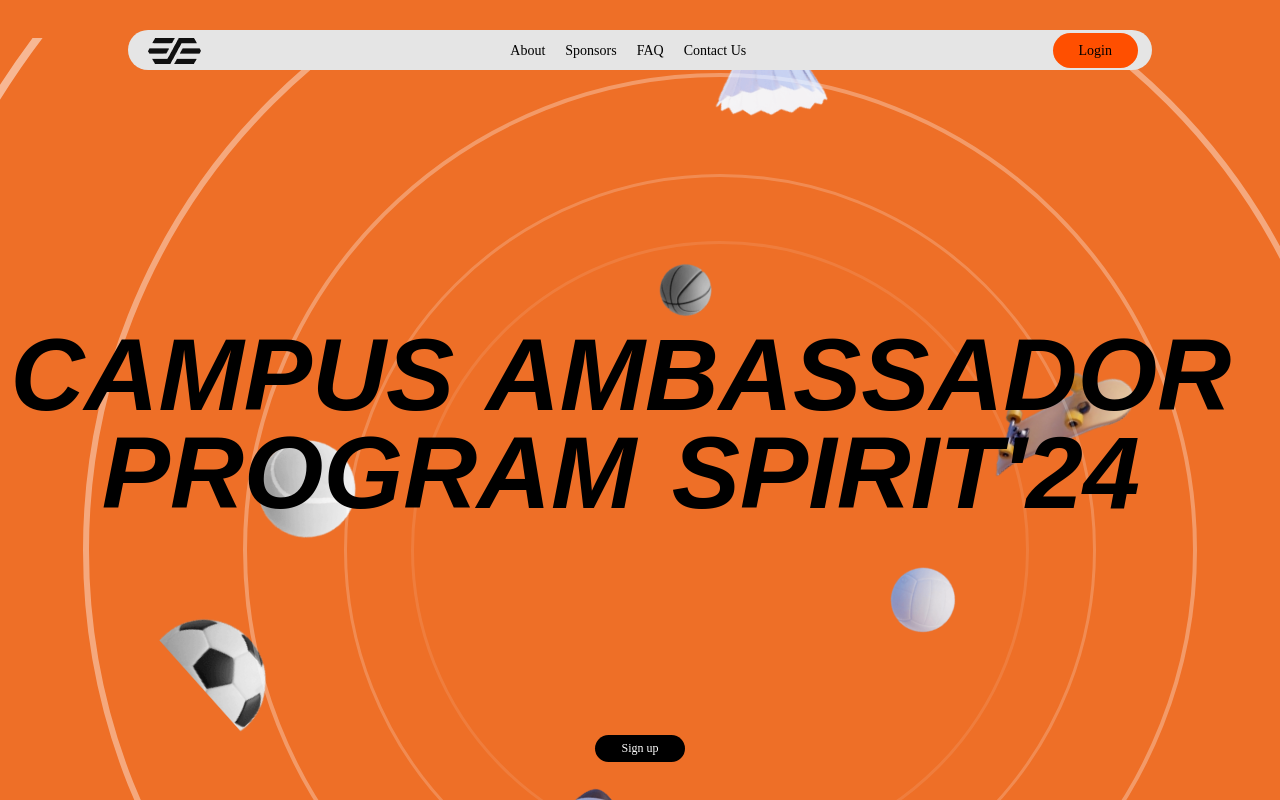
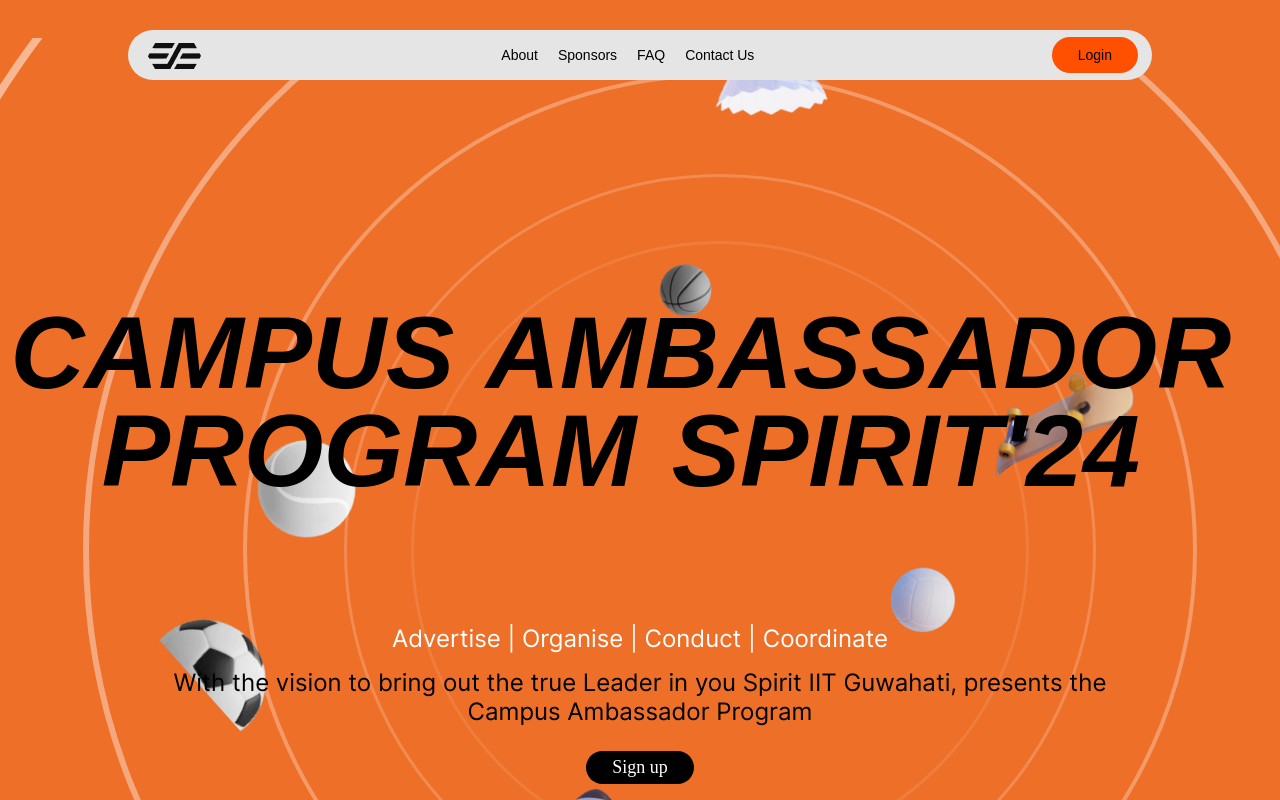
Before and after one commit to Ashmit-Verma/SPIRIT24, a React (Create React App) app in the folder frontend/: page / in a window 1280 px wide. Shown: the top 800 px of the page. Built offline with nearby package versions, Linux system fonts and the light colour scheme; a web font is replaced by a local one.

Commit message:
landing page changes

```diff
--- a/frontend/src/components/header/header.css
+++ b/frontend/src/components/header/header.css
@@ -1,8 +1,14 @@
+@font-face {
+  font-family: 'Roboto';
+  src: url('../fonts/Roboto-Bold.ttf') format('woff');
+  font-weight: normal;
+  font-style: normal;
+}
 .navbar{
   position: fixed;
   width: 80vw;
   margin-top: 30px;
-  height: 40px;
+  height: 50px;
   background-color:#E5E5E5;
   display: flex;
   justify-content: space-between;
@@ -29,7 +35,7 @@
 }
 .points{
 display: inline;
-
+font-family: 'Robotics',sans-serif;
 }
 .login
 {
@@ -49,6 +55,7 @@ display: inline;
   border-radius: 40px;
   margin-right: 1em;
   overflow: visible;
+  font-family: 'Robotics',sans-serif;
 }
 
 body{
--- a/frontend/src/components/hero/hero.css
+++ b/frontend/src/components/hero/hero.css
@@ -1,6 +1,12 @@
 @font-face {
   font-family: 'VVDS';
   src: url('../fonts/VVDS-Fifties-Exp-Bold-Italic.otf') format('woff');
+  font-weight: normal;
+  font-style: normal;
+}
+@font-face {
+  font-family: 'Inter';
+  src: url('../fonts/Inter-VariableFont_slnt\,wght.ttf') format('woff');
   font-weight: normal;
   font-style: normal;
 }
@@ -34,7 +40,7 @@
 
 .inner-div{
   margin-top: 10%;
-  height: 30vw;
+  height: 25vw;
   width: 100%;
   text-align: center;
   display: flex;
@@ -111,14 +117,24 @@
   margin-top: 2%;
   margin-bottom: 1%;
   color: white;
-  font-size: 12px;
+  font-size: 18px;
   background-color: black;
   padding: 6px 26px;
   border: none;
   border-radius: 40px;
 }
 
-
+.slogan{
+  color:white;
+  font-family: 'Inter',sans-serif;
+  font-size: 24px;
+  margin-bottom: 15px;
+}
+.tagline{
+  font-family: 'Inter',sans-serif;
+  font-size: 24px;
+  text-align: center;
+}
 @media (max-width: 1200px) {
   .Hero-wrap {
     margin-top: 5%;
@@ -148,12 +164,21 @@
 
 
   .texts a {
-    font-size: 14px;
+    font-size: 18px;
     padding: 8px 30px;
   }
 }
 
-
+@media(max-width:1000px)
+{
+  .slogan{
+    font-size: 18px;
+  }
+  .tagline
+  {
+    font-size:18px;
+  }
+}
 
 
 @media (max-width: 768px) {
@@ -188,12 +213,24 @@
     font-size: 14px;
     padding: 8px 30px;
   }
+  .slogan
+  {
+    font-size: 14px;
+  }
+  .tagline
+  {
+    font-size:14px;
+  }
 }
 
 
 
 
 @media (max-width: 600px) {
+  .inner-div
+  {
+    height:120px;
+  }
   .Hero-wrap {
     margin-top: 11%;
   }
@@ -226,3 +263,14 @@
     padding: 10px 35px;
   }
 }
+@media(max-width:420px)
+{
+  .slogan
+  {
+    font-size: 10px;
+  }
+  .tagline
+  {
+    font-size: 10px ;
+  }
+}
--- a/frontend/src/components/hero/hero.js
+++ b/frontend/src/components/hero/hero.js
@@ -8,6 +8,8 @@ const header = () => {
                  <h2 className='large'>CAMPUS AMBASSADOR</h2>
                  <h2 className='large'>PROGRAM SPIRIT'24</h2>
                 </div>
+                <p className='slogan'>Advertise | Organise | Conduct | Coordinate</p>
+                <p className='tagline'>With the vision to bring out the true Leader in you Spirit IIT Guwahati, presents the<br/> Campus Ambassador Program</p>
                 <a href="/signup" className="signup">Sign up</a>
               </div>
         </section>
--- a/frontend/src/components/responsibility/responsibility.css
+++ b/frontend/src/components/responsibility/responsibility.css
@@ -48,6 +48,13 @@
 @media (max-width:350px) {
     .card1{width: 90vw;}
 }
+@media (max-width:768px)
+{
+  .card1 h2
+  {
+    font-size: 25px;
+  }
+}
 
 .tracking-in-contract {
 	-webkit-animation: tracking-in-contract 2s cubic-bezier(0.215, 0.610, 0.355, 1.000) both;
--- a/frontend/src/components/welcome/welcome.css
+++ b/frontend/src/components/welcome/welcome.css
@@ -17,7 +17,7 @@
     padding: 20px;
     padding-left: 100px;
     padding-right:100px;
-    margin-top: 15%;
+    margin-top: 10%;
     margin-bottom: 10%;;
     display: flex;
     justify-content: center;
```
Also changed, not shown: frontend/src/components/fonts/Roboto-Bold.ttf (added).
